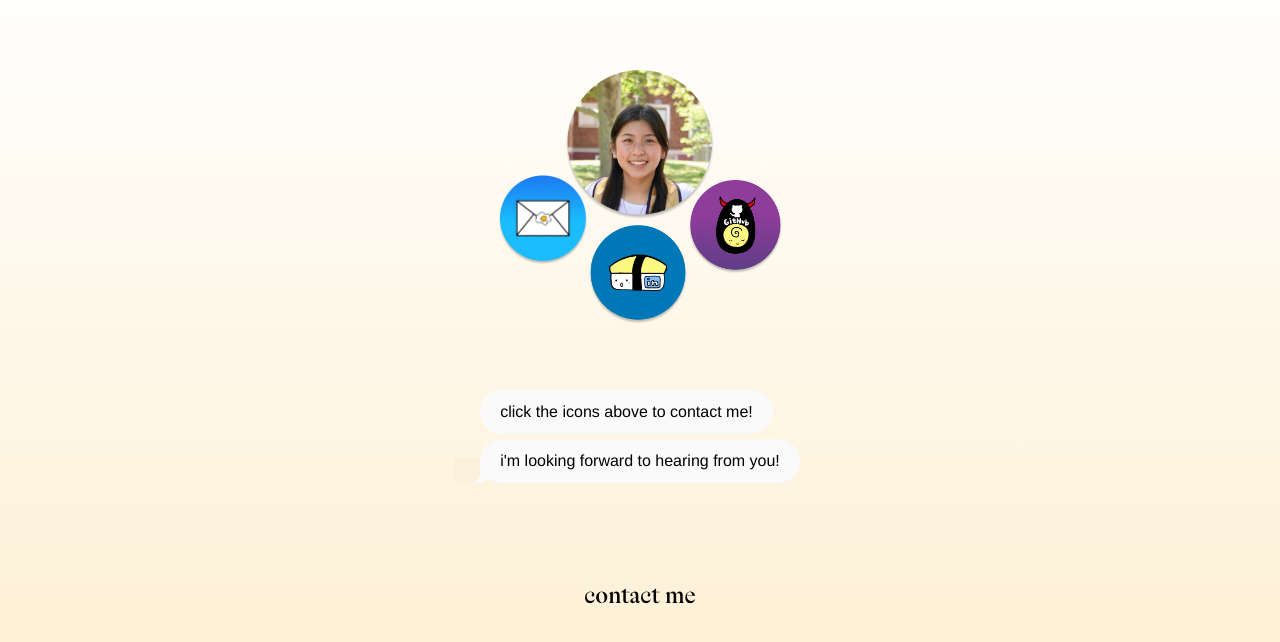
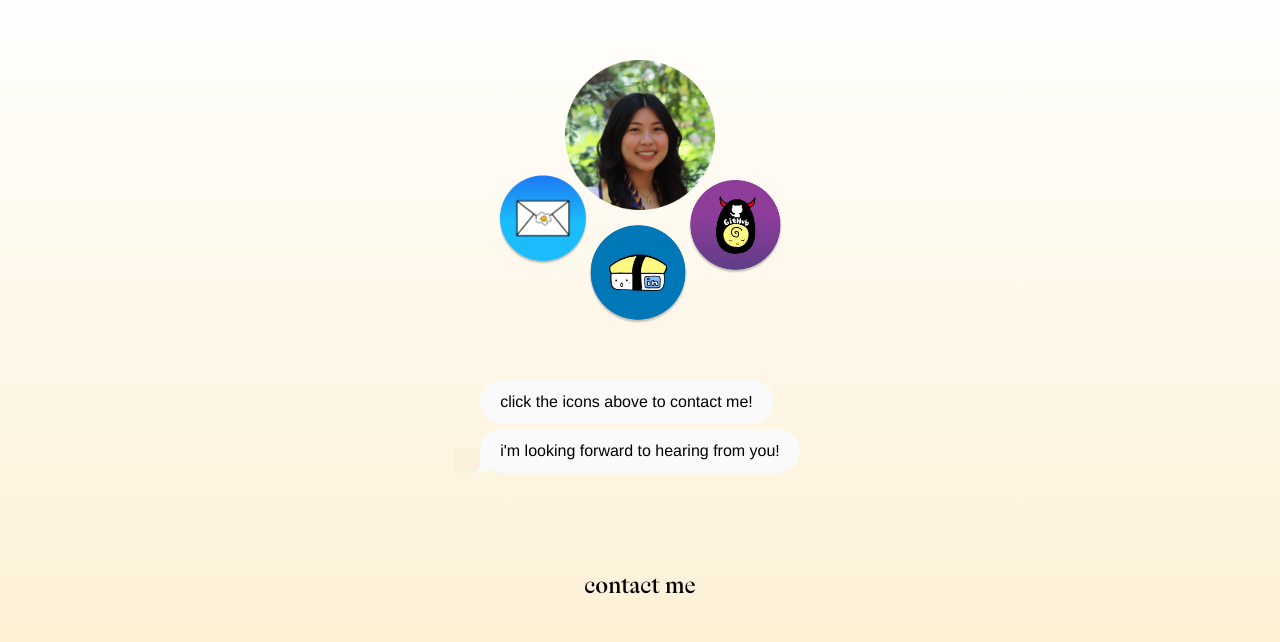
Before and after one commit to meganmok/meganmok.github.io, a React (Create React App) app: page /#/ in a window 1280 px wide. Shown: the part 2750-3392 px from the top of the page. Built offline with nearby package versions, Linux system fonts and the light colour scheme; a web font is replaced by a local one.

Commit message:
updated pic of meg

```diff
--- a/src/pages/Contact.css
+++ b/src/pages/Contact.css
@@ -78,8 +78,7 @@
     width: 150px;
     position: relative;
     align-self: center;
-    margin-top: 100px;
-    margin-bottom: 0px;
+    margin-top: 90px;
 }
 
 #mail {
```
Also changed, not shown: src/components/images/meg.png.
